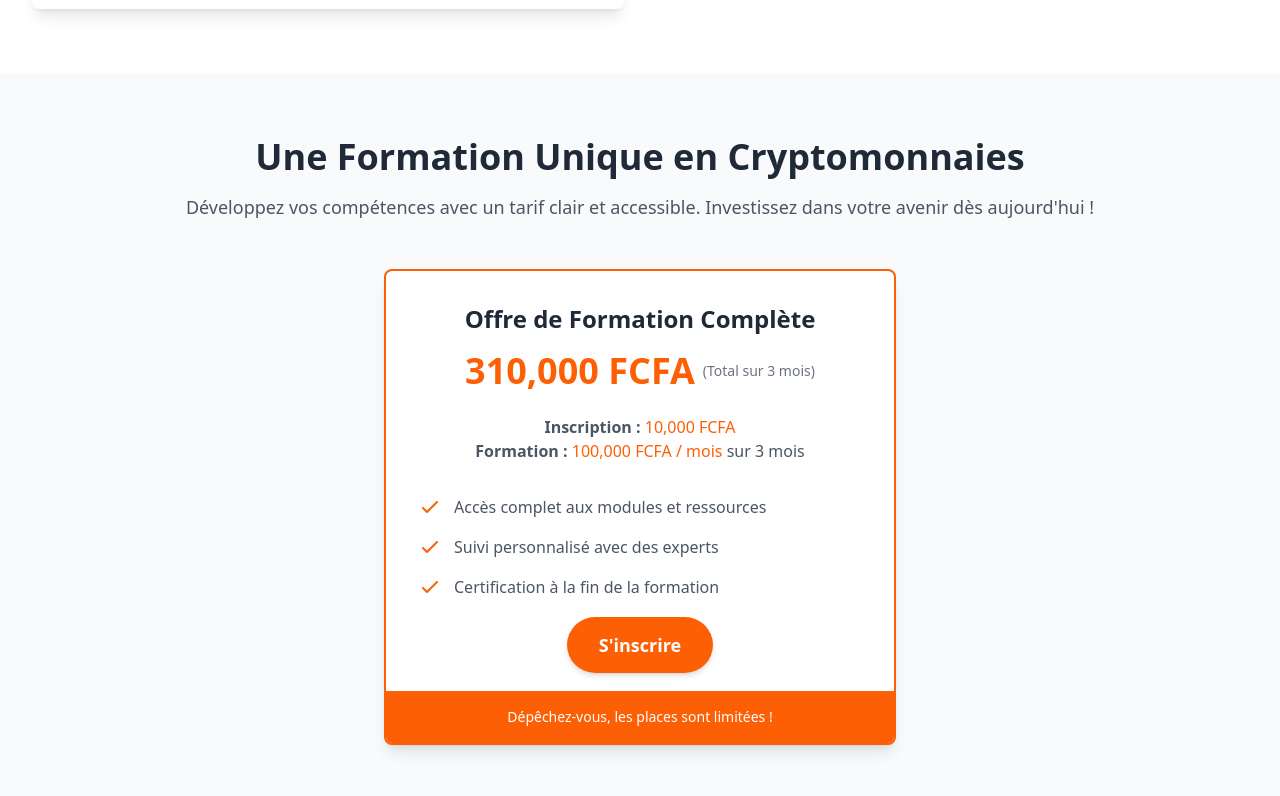
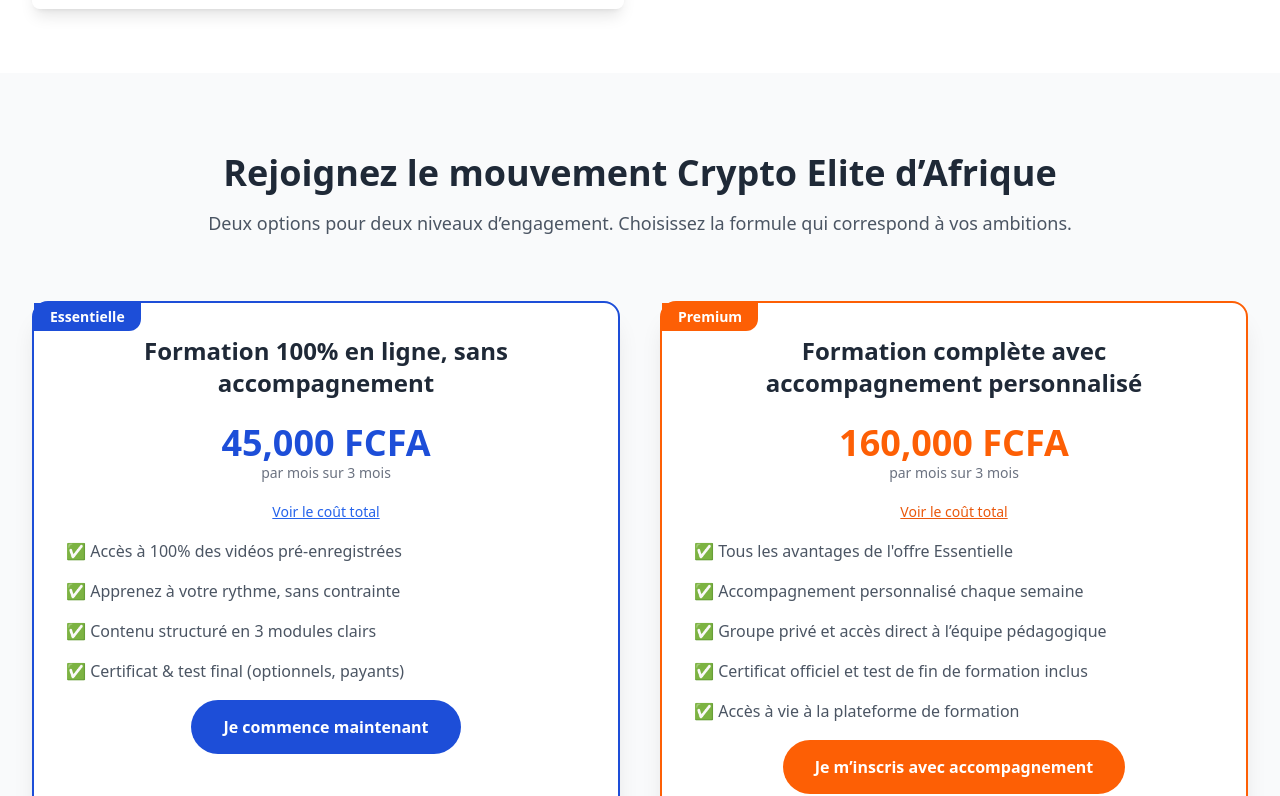
Before and after one commit to Nit-harley/CryptoElitedAfrique, a React (Vite) app: page / in a window 1280 px wide. Shown: the part 3480-4276 px from the top of the page. Built offline with nearby package versions, Linux system fonts and the light colour scheme; grey boxes are pictures that could not be loaded.

Commit message:
ajout offre

```diff
--- a/src/components/Navbar.tsx
+++ b/src/components/Navbar.tsx
@@ -43,7 +43,7 @@ export default function Navbar() {
               À propos
             </Link>
             <a
-              href="https://api.whatsapp.com/send?phone=%2B24160422342&context=ARDitGLoGOK3cBCqVGYoeIMhvGoan8JkAczlzu1mM868nyW6_g8wnXXEdCSAKnAcCNqMBjblMTGltULkNXu4Ai9x0GeX53YIlvU80D7f5eo3qI7kVTd2_i9kUozLKY6_jKkGYDKC_w7Qnb__3Kuy58E2uQ&source=FB_Page&app=facebook&entry_point=page_cta&fbclid=IwY2xjawHhMaVleHRuA2FlbQIxMAABHejG-cod0nAlo_yI0wE2QI_HfJe7DAktXucDacBjrXv9MtBc4wR7tZmBuQ_aem_gKyBZhBq94k0QBOlvN2OAgt"
+              href="https://api.whatsapp.com/send?phone=%2B24107976941&text=Bonjour%2C%20je%20voudrais%20m%27inscrire%20%C3%A0%20la%204%C3%A8me%20%C3%A9dition%20du%20Crypto%20Elite%20d%27Afrique"
               className="bg-[#fd5f05] text-white px-4 py-2 rounded-md hover:bg-[#e54d00] transition-colors"
             >
               S'inscrire
--- a/src/pages/About.tsx
+++ b/src/pages/About.tsx
@@ -130,7 +130,7 @@ export default function About() {
           Découvrez l'histoire complète dans "De Sceptique À Passionné Par les Cryptomonnaies"
         </p>
         <a
-          href="https://api.whatsapp.com/send?phone=%2B24107976941&context=ARDitGLoGOK3cBCqVGYoeIMhvGoan8JkAczlzu1mM868nyW6_g8wnXXEdCSAKnAcCNqMBjblMTGltULkNXu4Ai9x0GeX53YIlvU80D7f5eo3qI7kVTd2_i9kUozLKY6_jKkGYDKC_w7Qnb__3Kuy58E2uQ&source=FB_Page&app=facebook&entry_point=page_cta&fbclid=IwY2xjawHhMaVleHRuA2FlbQIxMAABHejG-cod0nAlo_yI0wE2QI_HfJe7DAktXucDacBjrXv9MtBc4wR7tZmBuQ_aem_gKyBZhBq94k0QBOlvN2OAg"
+          href="https://api.whatsapp.com/send?phone=%2B24107976941&text=Bonjour%2C%20je%20voudrais%20acheter%20le%20livre%20s%27il%20vous%20pla%C3%AEt&context=ARDitGLoGOK3cBCqVGYoeIMhvGoan8JkAczlzu1mM868nyW6_g8wnXXEdCSAKnAcCNqMBjblMTGltULkNXu4Ai9x0GeX53YIlvU80D7f5eo3qI7kVTd2_i9kUozLKY6_jKkGYDKC_w7Qnb__3Kuy58E2uQ&source=FB_Page&app=facebook&entry_point=page_cta&fbclid=IwY2xjawHhMaVleHRuA2FlbQIxMAABHejG-cod0nAlo_yI0wE2QI_HfJe7DAktXucDacBjrXv9MtBc4wR7tZmBuQ_aem_gKyBZhBq94k0QBOlvN2OAg"
           target="_blank"
           rel="noopener noreferrer"
           className="mt-4 bg-green-600 text-white px-4 py-2 rounded hover:bg-green-700 inline-block"
--- a/src/pages/Home.tsx
+++ b/src/pages/Home.tsx
@@ -1,8 +1,11 @@
-import React from 'react';
+import React, { useState } from 'react';
 import { ArrowRight, Users, Award, BookOpen, TrendingUp, Youtube } from 'lucide-react';
 import CountUp from "react-countup";
 
+
 export default function Home() {
+  const [showTotalEssentiel, setShowTotalEssentiel] = useState(false);
+const [showTotalPremium, setShowTotalPremium] = useState(false);
   return (
     <div className="pt-16">
     {/* Hero Section */}
@@ -264,76 +267,102 @@ Nous sommes avec vous main dans la main, pour transformer vos connaissances et v
 </section>
 
 {/* Pricing Section */}
-<section className="py-16 bg-gray-50">
+<section className="py-20 bg-gray-50">
   <div className="max-w-7xl mx-auto px-6 lg:px-8">
-    {/* Header Section */}
-    <div className="text-center mb-12">
+    {/* Header */}
+    <div className="text-center mb-16">
       <h2 className="text-4xl font-extrabold text-gray-800">
-        Une Formation Unique en Cryptomonnaies
+        Rejoignez le mouvement Crypto Elite d’Afrique
       </h2>
       <p className="text-lg text-gray-600 mt-4">
-        Développez vos compétences avec un tarif clair et accessible. Investissez dans votre avenir dès aujourd'hui !
+        Deux options pour deux niveaux d’engagement. Choisissez la formule qui correspond à vos ambitions.
       </p>
     </div>
 
-    {/* Pricing Card */}
-    <div className="max-w-lg mx-auto bg-white rounded-lg shadow-lg overflow-hidden border-2 border-[#FD5F05]">
-      <div className="p-8">
-        <h3 className="text-2xl font-bold text-center text-gray-800 mb-4">
-          Offre de Formation Complète
+    {/* Pricing Cards */}
+    <div className="grid grid-cols-1 md:grid-cols-2 gap-10">
+      {/* ESSENTIELLE */}
+      <div className="bg-white border-2 border-[#1D4ED8] rounded-2xl shadow-xl p-8 relative hover:scale-[1.02] transition">
+        <div className="absolute top-0 left-0 bg-[#1D4ED8] text-white px-4 py-1 text-sm font-semibold rounded-br-xl">
+          Essentielle
+        </div>
+        <h3 className="text-2xl font-bold text-center text-gray-800 mb-6">
+          Formation 100% en ligne, sans accompagnement
         </h3>
-        <div className="flex justify-center items-center mb-6">
-          <p className="text-4xl font-extrabold text-[#FD5F05]">
-            310,000 FCFA
-          </p>
-          <span className="text-gray-500 text-sm ml-2">(Total sur 3 mois)</span>
+        <div className="text-center mb-4">
+          <p className="text-4xl font-extrabold text-[#1D4ED8]">45,000 FCFA</p>
+          <p className="text-sm text-gray-500">par mois sur 3 mois</p>
         </div>
-        <p className="text-center text-gray-600 mb-8">
-          <strong>Inscription :</strong> <span className="text-[#FD5F05]">10,000 FCFA</span> <br />
-          <strong>Formation :</strong> <span className="text-[#FD5F05]">100,000 FCFA / mois</span> sur 3 mois
-        </p>
+        <div className="text-center mb-4">
+          <button
+            onClick={() => setShowTotalEssentiel(!showTotalEssentiel)}
+            className="text-sm text-blue-600 underline"
+          >
+            {showTotalEssentiel ? "Masquer le total" : "Voir le coût total"}
+          </button>
+          {showTotalEssentiel && (
+            <p className="text-sm mt-1 text-gray-700">Total : 135,000 FCFA</p>
+          )}
+        </div>
+        <ul className="space-y-4 text-gray-600 mb-8">
+          <li>✅ Accès à 100% des vidéos pré-enregistrées</li>
+          <li>✅ Apprenez à votre rythme, sans contrainte</li>
+          <li>✅ Contenu structuré en 3 modules clairs</li>
+          <li>✅ Certificat & test final (optionnels, payants)</li>
+        </ul>
+        <div className="text-center">
+          <a
+            href="https://api.whatsapp.com/send?phone=%2B24107976941&text=Bonjour%2C%20je%20souhaite%20m'inscrire%20à%20la%20Formule%20Essentielle"
+            className="bg-[#1D4ED8] text-white font-bold px-8 py-4 rounded-full hover:bg-[#153da2] transition"
+          >
+            Je commence maintenant
+          </a>
+        </div>
+      </div>
 
-        {/* Features List */}
-        <ul className="text-gray-600 space-y-4 mb-8">
-          <li className="flex items-center">
-            <svg className="h-6 w-6 text-[#FD5F05] mr-3" fill="none" stroke="currentColor" strokeWidth="2" viewBox="0 0 24 24">
-              <path strokeLinecap="round" strokeLinejoin="round" d="M5 13l4 4L19 7" />
-            </svg>
-            Accès complet aux modules et ressources
-          </li>
-          <li className="flex items-center">
-            <svg className="h-6 w-6 text-[#FD5F05] mr-3" fill="none" stroke="currentColor" strokeWidth="2" viewBox="0 0 24 24">
-              <path strokeLinecap="round" strokeLinejoin="round" d="M5 13l4 4L19 7" />
-            </svg>
-            Suivi personnalisé avec des experts
-          </li>
-          <li className="flex items-center">
-            <svg className="h-6 w-6 text-[#FD5F05] mr-3" fill="none" stroke="currentColor" strokeWidth="2" viewBox="0 0 24 24">
-              <path strokeLinecap="round" strokeLinejoin="round" d="M5 13l4 4L19 7" />
-            </svg>
-            Certification à la fin de la formation
-          </li>
+      {/* PREMIUM */}
+      <div className="bg-white border-2 border-[#FD5F05] rounded-2xl shadow-xl p-8 relative hover:scale-[1.02] transition">
+        <div className="absolute top-0 left-0 bg-[#FD5F05] text-white px-4 py-1 text-sm font-semibold rounded-br-xl">
+          Premium
+        </div>
+        <h3 className="text-2xl font-bold text-center text-gray-800 mb-6">
+          Formation complète avec accompagnement personnalisé
+        </h3>
+        <div className="text-center mb-4">
+          <p className="text-4xl font-extrabold text-[#FD5F05]">160,000 FCFA</p>
+          <p className="text-sm text-gray-500">par mois sur 3 mois</p>
+        </div>
+        <div className="text-center mb-4">
+          <button
+            onClick={() => setShowTotalPremium(!showTotalPremium)}
+            className="text-sm text-orange-600 underline"
+          >
+            {showTotalPremium ? "Masquer le total" : "Voir le coût total"}
+          </button>
+          {showTotalPremium && (
+            <p className="text-sm mt-1 text-gray-700">Total : 500,000 FCFA</p>
+          )}
+        </div>
+        <ul className="space-y-4 text-gray-600 mb-8">
+          <li>✅ Tous les avantages de l'offre Essentielle</li>
+          <li>✅ Accompagnement personnalisé chaque semaine</li>
+          <li>✅ Groupe privé et accès direct à l’équipe pédagogique</li>
+          <li>✅ Certificat officiel et test de fin de formation inclus</li>
+          <li>✅ Accès à vie à la plateforme de formation</li>
         </ul>
-
-        {/* CTA Button */}
         <div className="text-center">
-  <a
-    href="https://api.whatsapp.com/send?phone=%2B24160422342&context=ARDitGLoGOK3cBCqVGYoeIMhvGoan8JkAczlzu1mM868nyW6_g8wnXXEdCSAKnAcCNqMBjblMTGltULkNXu4Ai9x0GeX53YIlvU80D7f5eo3qI7kVTd2_i9kUozLKY6_jKkGYDKC_w7Qnb__3Kuy58E2uQ&source=FB_Page&app=facebook&entry_point=page_cta&fbclid=IwY2xjawHhMaVleHRuA2FlbQIxMAABHejG-cod0nAlo_yI0wE2QI_HfJe7DAktXucDacBjrXv9MtBc4wR7tZmBuQ_aem_gKyBZhBq94k0QBOlvN2OAgt"
-    className="bg-[#FD5F05] text-white font-bold text-lg px-8 py-4 rounded-full shadow-md hover:bg-[#e45405] transition duration-300 w-full sm:w-auto"
-  >
-    S'inscrire
-  </a>
-</div>
-
-      </div>
-      <div className="bg-[#FD5F05] py-4 text-center text-white">
-        <p className="text-sm">
-          Dépêchez-vous, les places sont limitées !
-        </p>
+          <a
+            href="https://api.whatsapp.com/send?phone=%2B24107976941&text=Bonjour%2C%20je%20souhaite%20m'inscrire%20à%20la%20Formule%20Premium"
+            className="bg-[#FD5F05] text-white font-bold px-8 py-4 rounded-full hover:bg-[#e45405] transition"
+          >
+            Je m’inscris avec accompagnement
+          </a>
+        </div>
       </div>
     </div>
   </div>
 </section>
+
 
 
 
@@ -388,7 +417,7 @@ Nous sommes avec vous main dans la main, pour transformer vos connaissances et v
             Rejoignez la 4ème édition du Crypto Elite d'Afrique
           </p>
           <a
-            href="https://api.whatsapp.com/send?phone=%2B24160422342&context=ARDitGLoGOK3cBCqVGYoeIMhvGoan8JkAczlzu1mM868nyW6_g8wnXXEdCSAKnAcCNqMBjblMTGltULkNXu4Ai9x0GeX53YIlvU80D7f5eo3qI7kVTd2_i9kUozLKY6_jKkGYDKC_w7Qnb__3Kuy58E2uQ&source=FB_Page&app=facebook&entry_point=page_cta&fbclid=IwY2xjawHhMaVleHRuA2FlbQIxMAABHejG-cod0nAlo_yI0wE2QI_HfJe7DAktXucDacBjrXv9MtBc4wR7tZmBuQ_aem_gKyBZhBq94k0QBOlvN2OAgt"
+           href="https://api.whatsapp.com/send?phone=%2B24107976941&text=Bonjour%2C%20je%20voudrais%20m%27inscrire%20%C3%A0%20la%204%C3%A8me%20%C3%A9dition%20du%20Crypto%20Elite%20d%27Afrique"
             className="inline-block bg-white text-[#fd5f05] px-8 py-3 rounded-full text-lg font-semibold hover:bg-gray-100 transition-colors"
           >
             S'inscrire Maintenant
--- a/src/pages/Shop.tsx
+++ b/src/pages/Shop.tsx
@@ -35,6 +35,7 @@ export default function Shop() {
     const matchesSearch = product.name.toLowerCase().includes(searchTerm.toLowerCase());
     return matchesCategory && matchesSearch;
   });
+
 
   const addToCart = (product: Product) => {
     setCart((prevCart) => {
```
Also changed, not shown: 1 other file (tests, documents, lock files or other folders).
